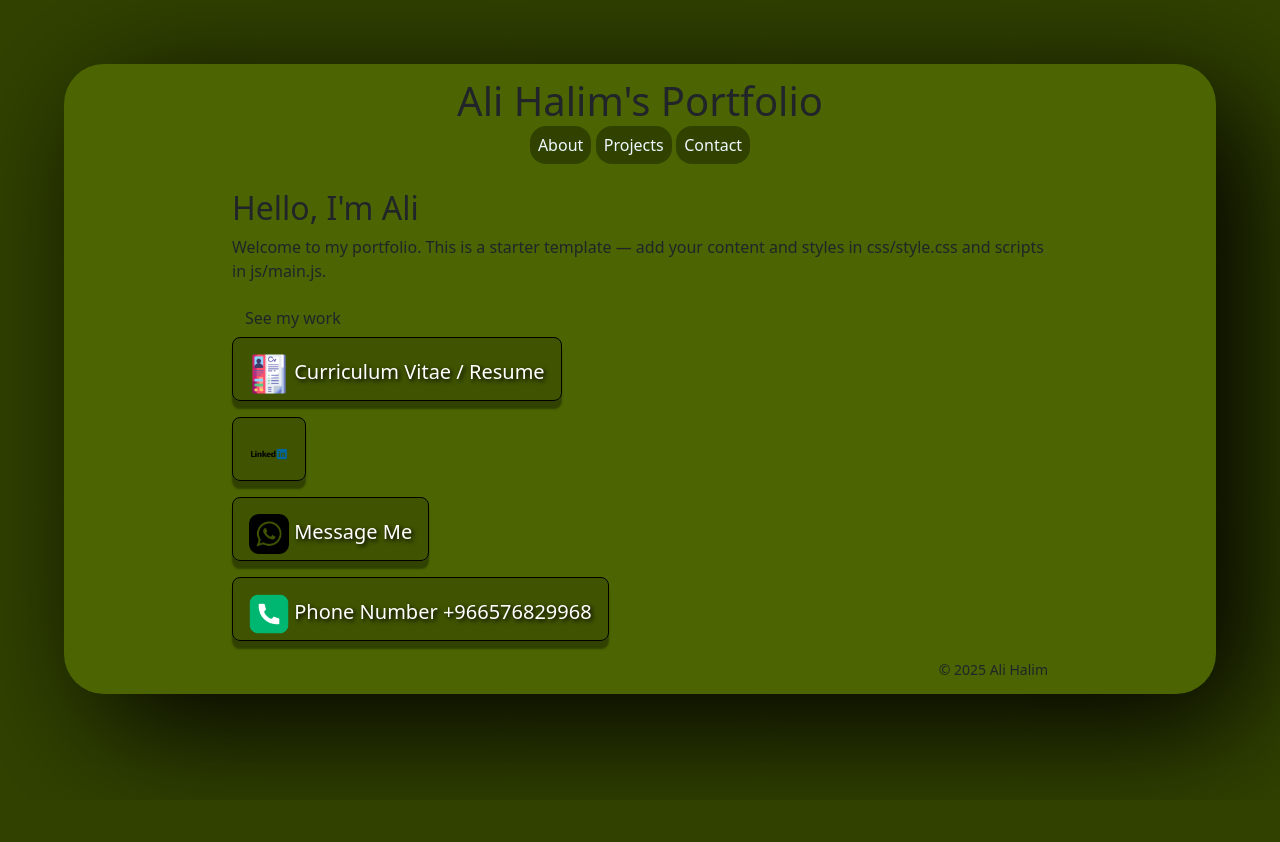
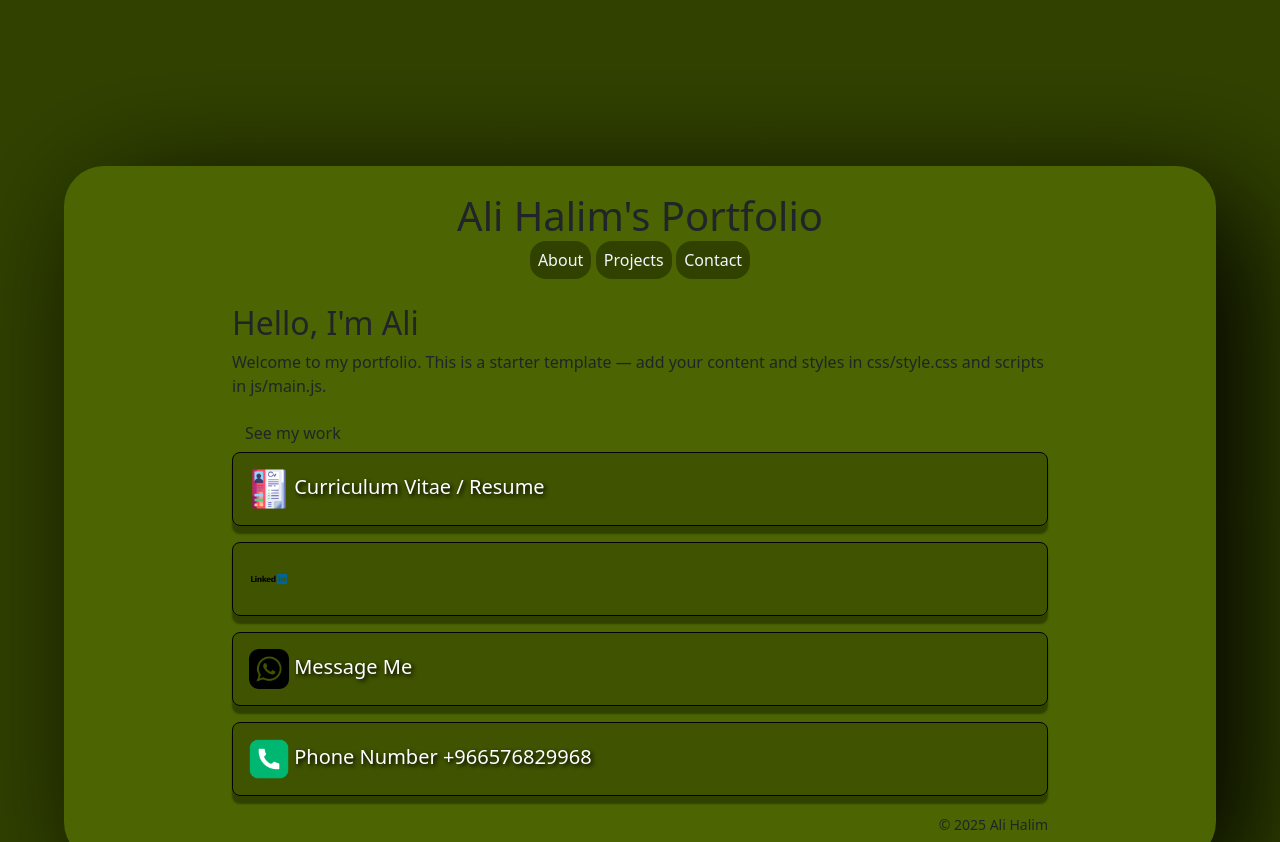
Before and after one commit to Ali-Halim-Alrajjal/portfolio, a plain HTML site: page index.html in a window 1280 px wide. Shown: the top 842 px of the page. Before the commit the page ends 800 px from the top, so only its background shows below. Drawn offline with nearby package versions, Linux system fonts and the light colour scheme; a script that the page names is missing.

Commit message:
third commit

```diff
--- a/style/CSS/main.css
+++ b/style/CSS/main.css
@@ -7,9 +7,11 @@ background-color: #314200;
 background-color: rgb(76, 100, 1);
 border-radius: 2.5rem;
 margin: 5%;
+margin-top: 13%;
+margin-bottom: 13%;
 
-padding-top: 1%;
-padding-bottom: 1%;
+padding-top: 2%;
+padding-bottom: 2%;
 box-shadow: 2rem 2rem 8rem #000000;
 }
 p.btn{
@@ -20,8 +22,8 @@ box-shadow: 0rem 0.5rem 0.1rem #314200;
 
 }
 a.btn, .btn-primary, .btn-lg{
-max-width: auto;
-max-height: 4rem;
+max-width: 100%;
+max-height: auto;
 text-align: left;
 text-overflow: none;
 }
@@ -30,6 +32,9 @@ text-overflow: none;
   width: 100%;
   margin-bottom: 5rem;
 } */
+.btn, .btn-primary, .btn-lg{
+  width: 100%;
+}
 img.icon{
 padding-top: 0.5rem;
 padding-bottom: 0.5rem;
```
